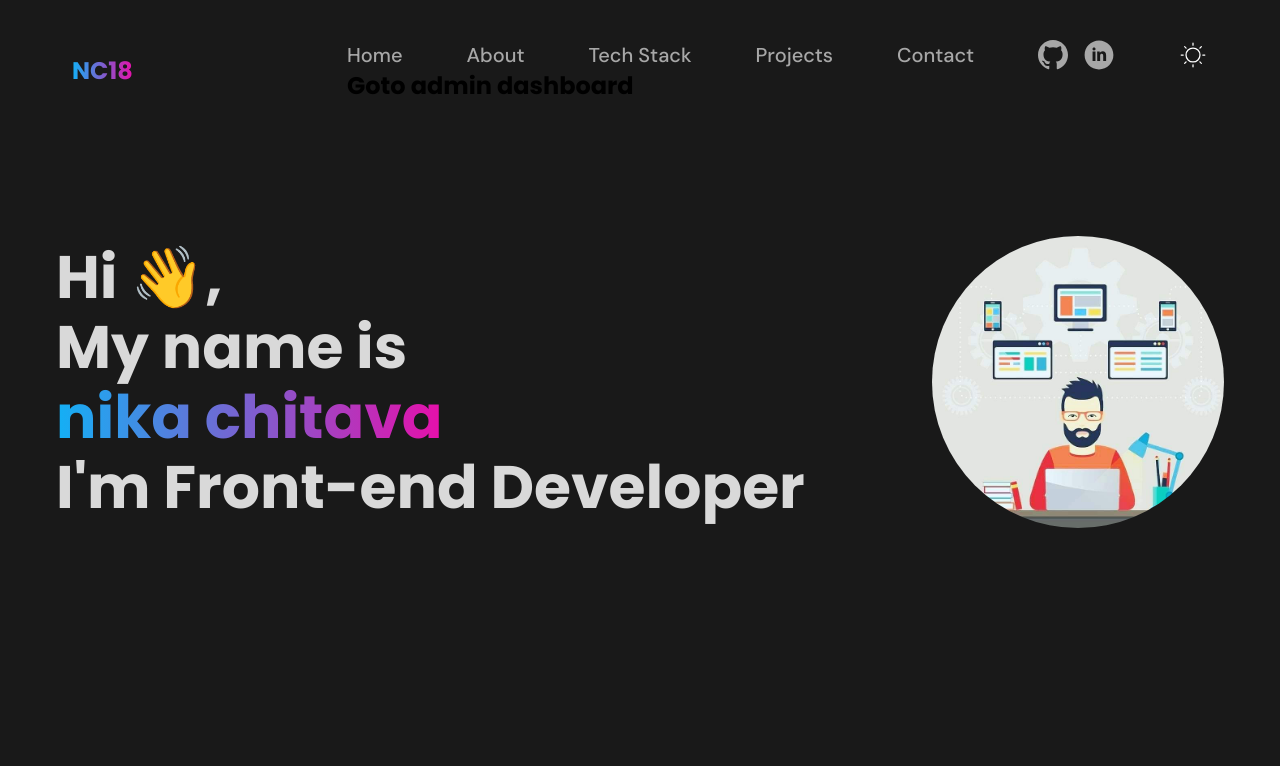
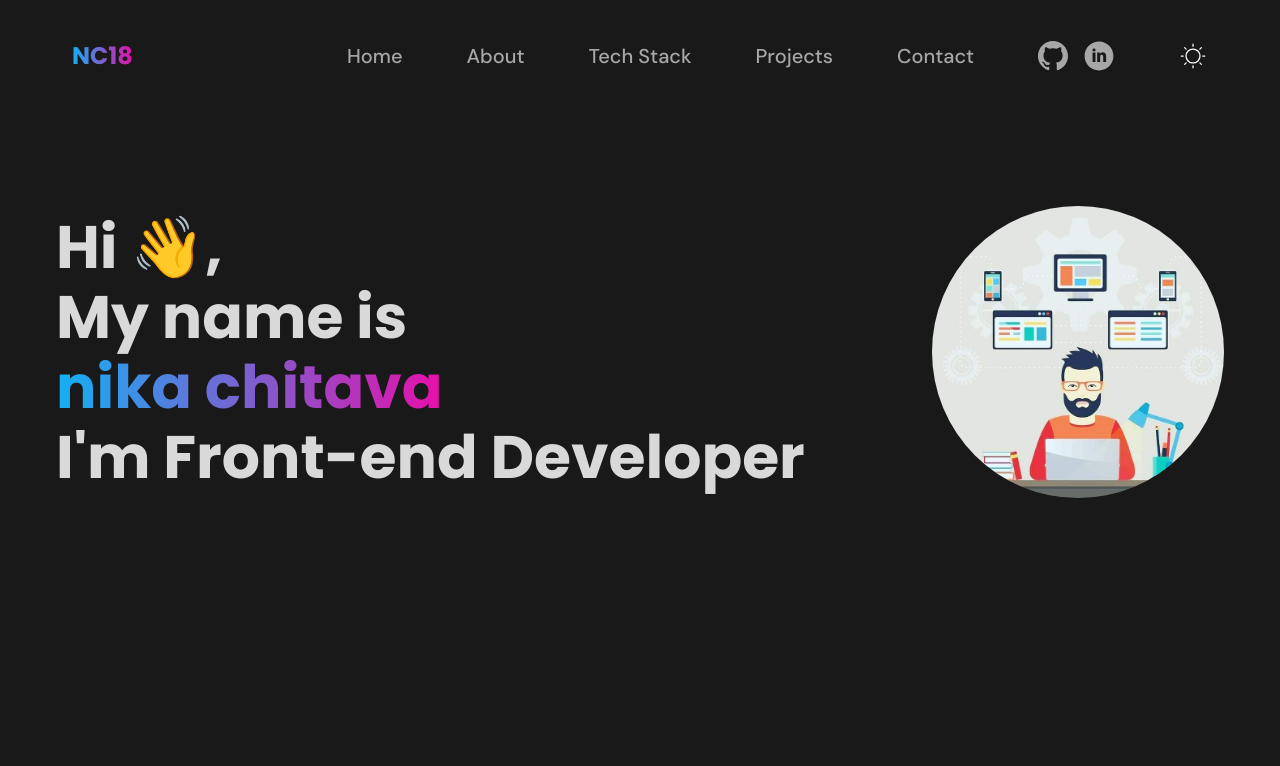
Before and after one commit to nikachitava/personal-portfolio, a React (Vite) app: page / in a window 1280 px wide. Shown: the top 766 px of the page. Built offline with nearby package versions, Linux system fonts and the light colour scheme; no server answers.

Commit message:
remove goto admin dashboard from navbar

```diff
--- a/src/components/custom/NavBar.tsx
+++ b/src/components/custom/NavBar.tsx
@@ -45,11 +45,6 @@ const NavBar = () => {
 						)}
 					</li>
 				</ul>
-				<Link to="/admin">
-					<h1 className="font-Poppins text-2xl font-bold">
-						Goto admin dashboard
-					</h1>
-				</Link>
 			</nav>
 		</header>
 	);
--- a/src/sections/HeroSection.tsx
+++ b/src/sections/HeroSection.tsx
@@ -1,4 +1,5 @@
 import "animate.css";
+import { Link } from "react-router-dom";
 
 const HeroSection = () => {
 	return (
@@ -6,7 +7,9 @@ const HeroSection = () => {
 			<h1 className="font-bold font-Poppins text-heading dark:text-[#D9D9D9] text-6xl leading-[70px]">
 				Hi 👋, <br />
 				My name is <br />
-				<span className="text-gradient">nika chitava</span>
+				<Link to={"/admin"}>
+					<span className="text-gradient">nika chitava</span>
+				</Link>
 				<br /> I'm Front-end Developer
 			</h1>
 			<img
```
